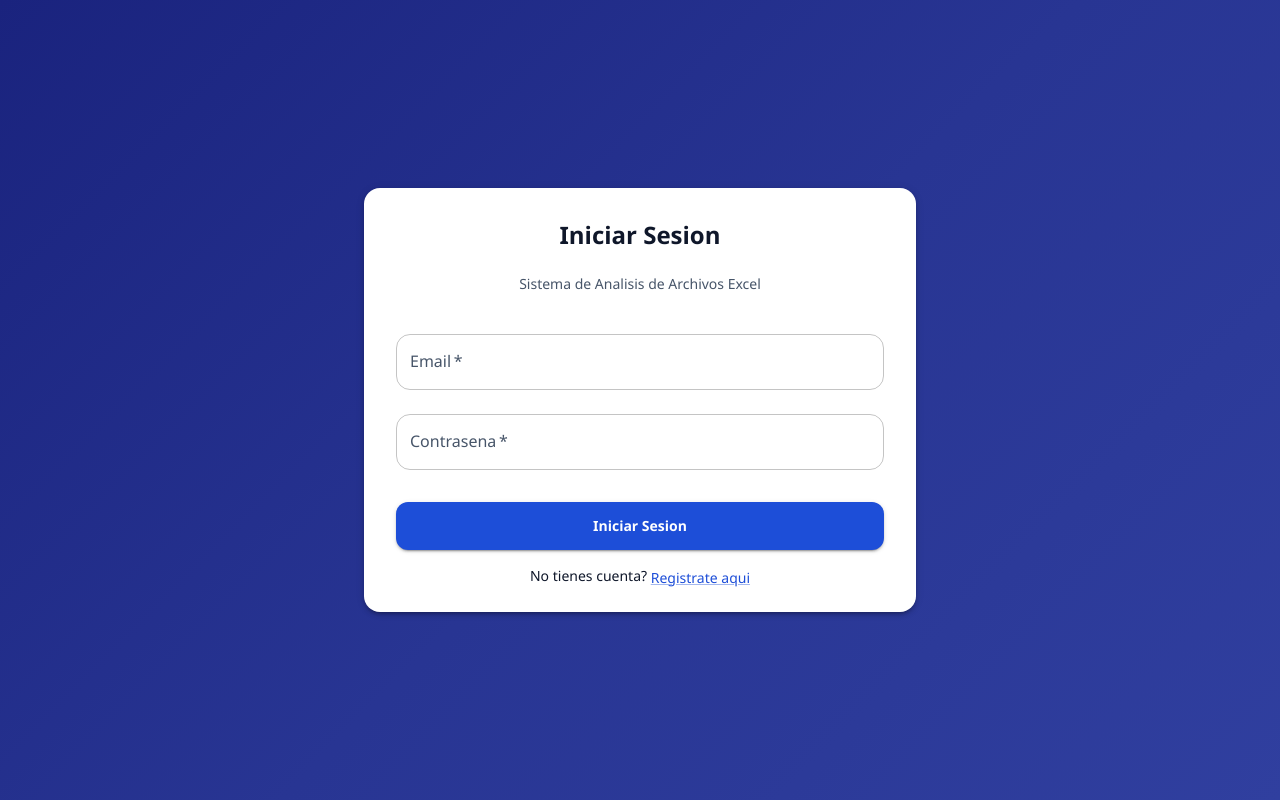
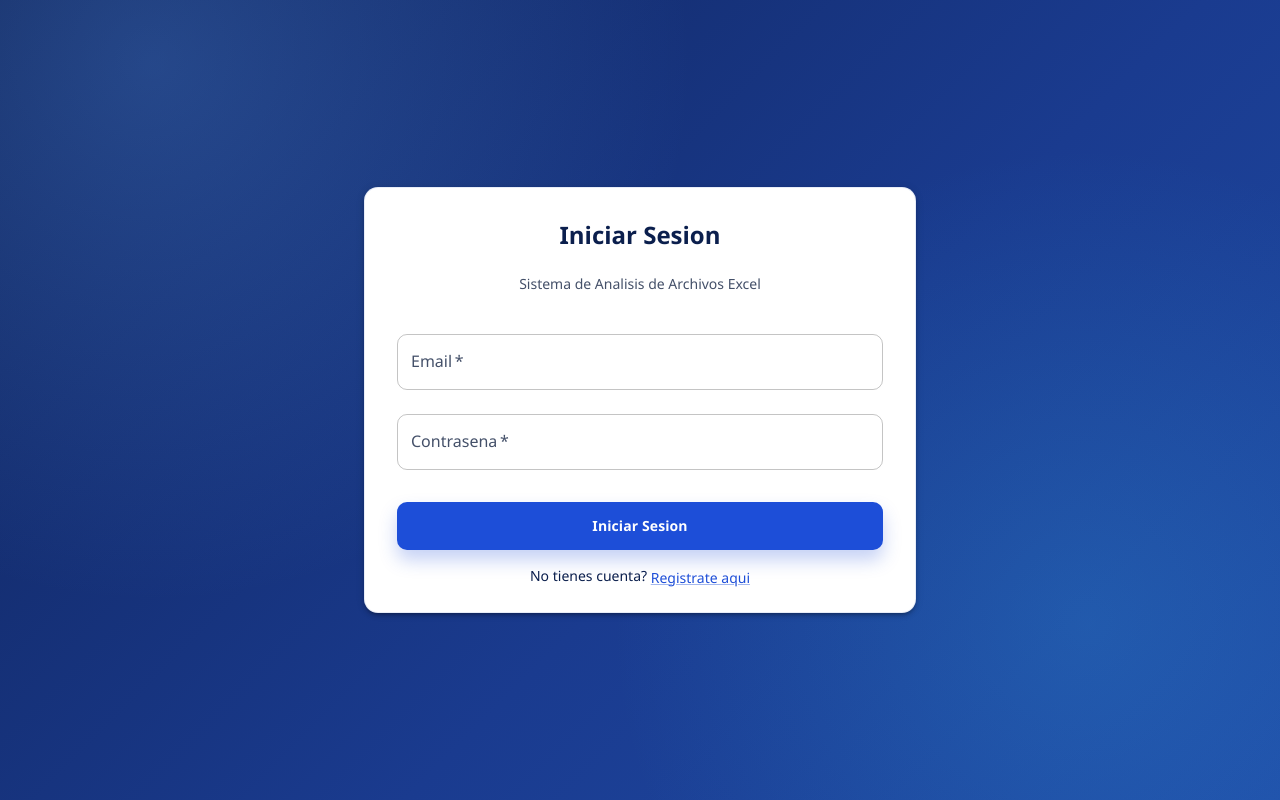
Before and after one commit to AgustinWojtyszyn/analisis_app_servifood, a React (Vite) app in the folder frontend/: page / in a window 1280 px wide. Built offline with nearby package versions, Linux system fonts and the light colour scheme; no server answers.

Commit message:
mejoras visuales

```diff
--- a/frontend/src/components/AnalysisResults.jsx
+++ b/frontend/src/components/AnalysisResults.jsx
@@ -17,18 +17,18 @@ import {
 import DownloadIcon from '@mui/icons-material/Download';
 
 const severityColors = {
-  baja: 'success',
-  media: 'warning',
-  alta: 'error'
+  baja: { color: 'success', bg: 'rgba(22, 163, 74, 0.12)', text: '#166534' },
+  media: { color: 'warning', bg: 'rgba(234, 88, 12, 0.12)', text: '#9a3412' },
+  alta: { color: 'error', bg: 'rgba(220, 38, 38, 0.12)', text: '#991b1b' }
 };
 
 const categoryColors = {
-  logística: 'info',
-  inocuidad: 'error',
-  calidad: 'warning',
-  reclamo_externo: 'error',
-  reclamo_interno: 'warning',
-  otros: 'default'
+  logística: { bg: 'rgba(37, 99, 235, 0.10)', text: '#1e3a8a' },
+  inocuidad: { bg: 'rgba(220, 38, 38, 0.10)', text: '#991b1b' },
+  calidad: { bg: 'rgba(234, 88, 12, 0.10)', text: '#9a3412' },
+  reclamo_externo: { bg: 'rgba(190, 24, 93, 0.10)', text: '#9d174d' },
+  reclamo_interno: { bg: 'rgba(249, 115, 22, 0.10)', text: '#9a3412' },
+  otros: { bg: 'rgba(148, 163, 184, 0.16)', text: '#334155' }
 };
 
 function normalizeCellValue(value) {
@@ -142,7 +142,7 @@ export default function AnalysisResults({ records }) {
   };
 
   return (
-    <Paper sx={{ p: { xs: 2, md: 3 } }}>
+    <Paper sx={{ p: { xs: 2, md: 2.75 } }}>
       <Box
         sx={{
           display: 'flex',
@@ -153,7 +153,7 @@ export default function AnalysisResults({ records }) {
           mb: 2.5
         }}
       >
-        <Typography variant="h6" sx={{ fontWeight: 800 }}>
+        <Typography variant="h6" sx={{ fontWeight: 800, fontSize: { xs: 19, md: 21 } }}>
           Registros Procesados ({filteredRecords.length})
         </Typography>
         <Button
@@ -235,7 +235,14 @@ export default function AnalysisResults({ records }) {
           </TableHead>
           <TableBody>
             {displayedRecords.map((record, index) => (
-              <TableRow key={index} hover sx={{ '&:last-child td': { border: 0 } }}>
+              <TableRow
+                key={index}
+                hover
+                sx={{
+                  '&:last-child td': { border: 0 },
+                  '&:hover': { backgroundColor: 'rgba(29, 78, 216, 0.03)' }
+                }}
+              >
                 <TableCell>{normalizeCellValue(record.empleado)}</TableCell>
                 <TableCell>{normalizeCellValue(record.sector)}</TableCell>
                 <TableCell sx={{ maxWidth: 200, overflow: 'hidden', textOverflow: 'ellipsis' }}>
@@ -244,19 +251,26 @@ export default function AnalysisResults({ records }) {
                 <TableCell>
                   <Chip
                     label={normalizeCellValue(record.categoria)}
-                    color={categoryColors[record.categoria] || 'info'}
                     size="small"
+                    sx={{
+                      backgroundColor: (categoryColors[record.categoria] || categoryColors.otros).bg,
+                      color: (categoryColors[record.categoria] || categoryColors.otros).text
+                    }}
                   />
                 </TableCell>
                 <TableCell>
                   <Chip
                     label={normalizeCellValue(record.gravedad)}
-                    color={severityColors[record.gravedad] || 'default'}
                     size="small"
+                    sx={{
+                      backgroundColor: (severityColors[record.gravedad] || severityColors.baja).bg,
+                      color: (severityColors[record.gravedad] || severityColors.baja).text,
+                      textTransform: 'capitalize'
+                    }}
                   />
                 </TableCell>
                 <TableCell>
-                  <Typography variant="body2">
+                  <Typography variant="body2" sx={{ color: 'text.primary', fontWeight: 600 }}>
                     {normalizeCellValue(record.accionSugerida).replaceAll('_', ' ')}
                   </Typography>
                 </TableCell>
--- a/frontend/src/components/FileUpload.jsx
+++ b/frontend/src/components/FileUpload.jsx
@@ -93,15 +93,15 @@ export default function FileUpload({ onUploadSuccess, showHeader = true }) {
   };
 
   return (
-    <Box sx={{ mb: 4 }}>
+    <Box sx={{ mb: 3 }}>
       <Card>
-        <CardContent sx={{ p: 4 }}>
+        <CardContent sx={{ p: { xs: 2.5, md: 3.25 } }}>
           {showHeader && (
             <>
-              <Typography variant="h5" sx={{ mb: 0.5, fontWeight: 800 }}>
+              <Typography variant="h5" sx={{ mb: 0.5, fontWeight: 800, fontSize: { xs: 24, md: 28 } }}>
                 Cargar Archivo Excel
               </Typography>
-              <Typography variant="body2" color="text.secondary" sx={{ mb: 3 }}>
+              <Typography variant="body2" color="text.secondary" sx={{ mb: 2.5 }}>
                 Subí un archivo para clasificar incidencias y generar métricas automáticamente.
               </Typography>
             </>
@@ -115,28 +115,29 @@ export default function FileUpload({ onUploadSuccess, showHeader = true }) {
             onDragOver={handleDrag}
             onDrop={handleDrop}
             sx={{
-              p: { xs: 3, md: 5 },
+              p: { xs: 3, md: 4.5 },
               textAlign: 'center',
               border: '2px dashed',
               borderColor: dragActive ? 'primary.main' : 'divider',
               background: dragActive
-                ? 'linear-gradient(140deg, rgba(37,99,235,0.16), rgba(14,165,233,0.12))'
-                : 'linear-gradient(140deg, rgba(219,234,254,0.35), rgba(239,246,255,0.55))',
+                ? 'linear-gradient(145deg, rgba(29,78,216,0.15), rgba(37,99,235,0.11))'
+                : 'linear-gradient(145deg, #f4f8ff, #ecf3ff)',
               cursor: 'pointer',
               transition: 'all 0.3s ease',
-              mb: 3,
+              mb: 2.5,
               borderRadius: 3,
               '&:hover': {
                 borderColor: 'primary.main',
-                transform: 'translateY(-1px)'
+                transform: 'translateY(-1px)',
+                boxShadow: '0 10px 20px rgba(37, 99, 235, 0.12)'
               }
             }}
           >
             <CloudUploadIcon sx={{ fontSize: 54, mb: 2, color: 'primary.main' }} />
-            <Typography variant="h6" sx={{ mb: 1, fontWeight: 700 }}>
+            <Typography variant="h6" sx={{ mb: 1, fontWeight: 700, fontSize: { xs: 19, md: 21 } }}>
               Arrastra tu archivo aqui o haz clic para seleccionar
             </Typography>
-            <Typography variant="body2" color="textSecondary">
+            <Typography variant="body2" color="text.secondary">
               Formatos soportados: .xlsx, .xls
             </Typography>
 
@@ -183,7 +184,7 @@ export default function FileUpload({ onUploadSuccess, showHeader = true }) {
               onClick={handleUpload}
               disabled={!selectedFile || uploading}
               fullWidth
-              sx={{ py: 1.6, boxShadow: '0 10px 24px rgba(37, 99, 235, 0.25)' }}
+              sx={{ py: 1.4, boxShadow: '0 10px 20px rgba(29, 78, 216, 0.24)' }}
             >
               {uploading ? (
                 <>
--- a/frontend/src/styles/theme.js
+++ b/frontend/src/styles/theme.js
@@ -5,23 +5,23 @@ export const appTheme = createTheme({
     mode: 'light',
     primary: {
       main: '#1d4ed8',
-      light: '#60a5fa',
+      light: '#3b82f6',
       dark: '#1e3a8a'
     },
     secondary: {
-      main: '#0ea5e9',
-      light: '#7dd3fc',
-      dark: '#0369a1'
+      main: '#0f4cbd',
+      light: '#2563eb',
+      dark: '#1e3a8a'
     },
     background: {
-      default: '#1a237e',
+      default: '#112865',
       paper: '#ffffff'
     },
     text: {
-      primary: '#0f172a',
-      secondary: '#475569'
+      primary: '#0b1f4d',
+      secondary: '#445069'
     },
-    divider: '#dbe4f4',
+    divider: '#d5deef',
     success: {
       main: '#16a34a'
     },
@@ -37,9 +37,13 @@ export const appTheme = createTheme({
   },
   typography: {
     fontFamily: '"Sora", "Nunito Sans", "Segoe UI", sans-serif',
+    button: {
+      fontWeight: 700,
+      letterSpacing: 0.1
+    },
     h1: {
       fontSize: '2.5rem',
-      fontWeight: 700
+      fontWeight: 800
     },
     h2: {
       fontSize: '2rem',
@@ -58,8 +62,8 @@ export const appTheme = createTheme({
       fontWeight: 600
     },
     h6: {
-      fontSize: '1rem',
-      fontWeight: 600
+      fontSize: '1.02rem',
+      fontWeight: 700
     }
   },
   shape: {
@@ -70,40 +74,79 @@ export const appTheme = createTheme({
       styleOverrides: {
         body: {
           background:
-            'linear-gradient(135deg, #1a237e 0%, #283593 52%, #303f9f 100%)',
-          minHeight: '100vh'
+            'radial-gradient(circle at 12% 8%, rgba(96, 165, 250, 0.25), transparent 40%), radial-gradient(circle at 85% 78%, rgba(56, 189, 248, 0.18), transparent 38%), linear-gradient(135deg, #10245b 0%, #1a3b8f 58%, #1f4ba6 100%)',
+          minHeight: '100vh',
+          color: '#0b1f4d'
         }
       }
     },
     MuiPaper: {
       styleOverrides: {
         root: {
-          borderRadius: 16,
-          boxShadow: '0 8px 30px rgba(15, 23, 42, 0.08)'
+          borderRadius: 14,
+          boxShadow: '0 12px 30px rgba(12, 33, 76, 0.10)'
         }
       }
     },
     MuiCard: {
       styleOverrides: {
         root: {
-          borderRadius: 16,
-          boxShadow: '0 10px 30px rgba(29, 78, 216, 0.10)'
+          borderRadius: 14,
+          boxShadow: '0 12px 26px rgba(22, 46, 97, 0.12)',
+          border: '1px solid rgba(218, 226, 243, 0.65)'
         }
       }
     },
     MuiButton: {
       styleOverrides: {
         root: {
-          borderRadius: 12,
+          borderRadius: 10,
           textTransform: 'none',
           fontWeight: 700
+        },
+        containedPrimary: {
+          boxShadow: '0 10px 18px rgba(29, 78, 216, 0.26)'
+        }
+      }
+    },
+    MuiChip: {
+      styleOverrides: {
+        root: {
+          borderRadius: 8,
+          fontWeight: 700
+        },
+        sizeSmall: {
+          height: 26
+        }
+      }
+    },
+    MuiOutlinedInput: {
+      styleOverrides: {
+        root: {
+          borderRadius: 10,
+          backgroundColor: '#ffffff'
+        }
+      }
+    },
+    MuiTableContainer: {
+      styleOverrides: {
+        root: {
+          borderRadius: 12,
+          border: '1px solid #e4ebf8'
+        }
+      }
+    },
+    MuiTableCell: {
+      styleOverrides: {
+        root: {
+          borderBottom: '1px solid #e8eef9'
         }
       }
     },
     MuiTableHead: {
       styleOverrides: {
         root: {
-          backgroundColor: '#f3f7ff'
+          backgroundColor: '#f4f7fe'
         }
       }
     }
```
Also changed, not shown: frontend/src/components/AppLayout.jsx (+61 -24 lines), frontend/src/components/Dashboard.jsx (+32 -14 lines), frontend/src/assets/servifood_logo_white_text_HQ.png (added), 1 other file (tests, documents, lock files or other folders).
